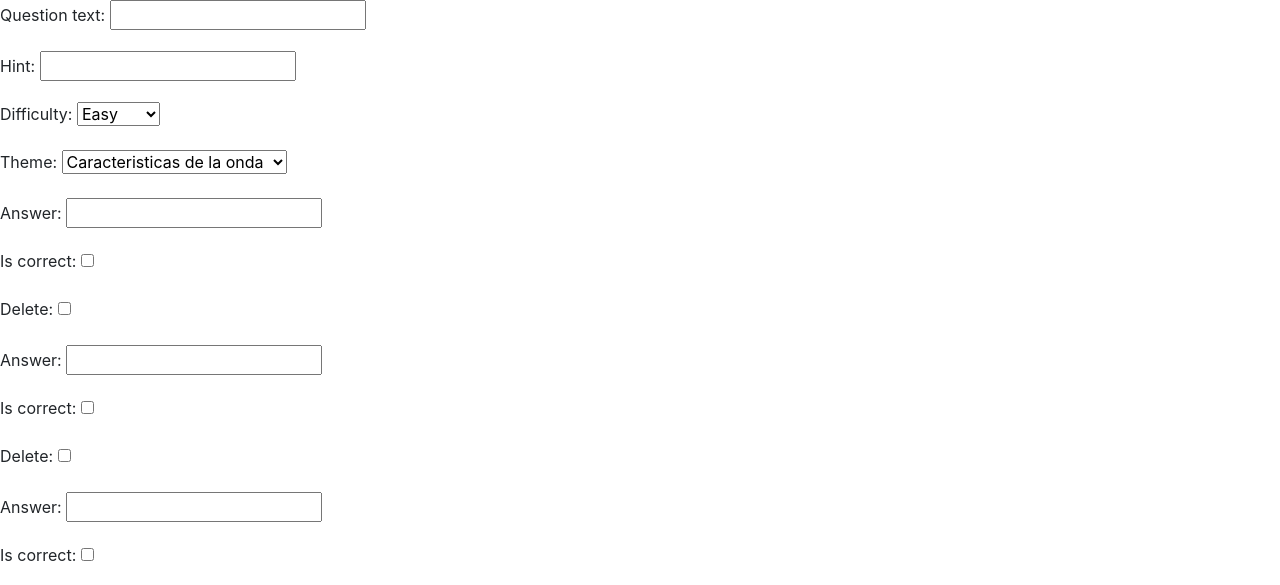
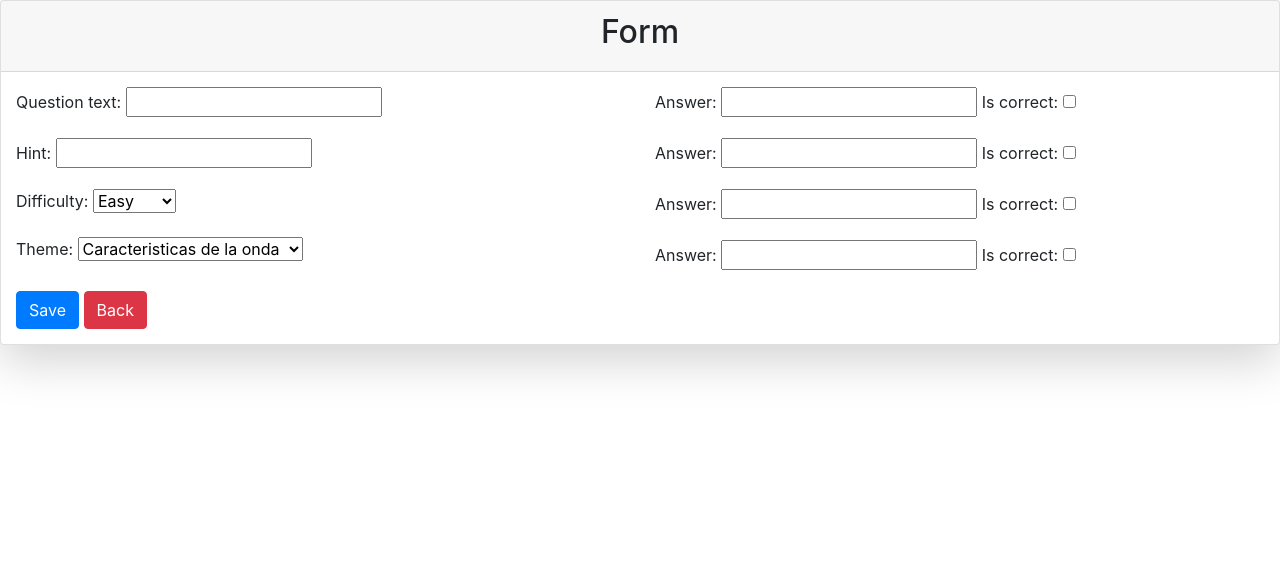
Before and after one commit to pds-uandes/pds-p2-g11, a Django app: page /questions/add/ in a window 1280 px wide. Shown: the top 585 px of the page. After the commit the page ends 367 px from the top, so only its background shows below. Run offline with Django 4.2, Linux system fonts and the light colour scheme; a user stored in the database is signed in; data comes from the database, SQL or seed files in the repository; both versions use the stored data as it was after the commit; some libraries are stand-ins or nearby versions.

Commit message:
ojala no mueras

```diff
--- a/mysite/home/templates/add_question.html
+++ b/mysite/home/templates/add_question.html
@@ -1,16 +1,35 @@
 {% extends "base_generic.html" %}
 
 {% block content %}
+<div class="card shadow-lg rounded" style="border-radius: 25px;">
+  <div class="card-header">
+    <h2 class="text-center">Form</h2>
+  </div>
+  <div class="card-body" style="padding: 15px;">
     <form method="post" class="needs-validation" novalidate>
         {% csrf_token %}
-        {{ form.as_p }}
-        {{ formset.management_form }}
-        {% for answer_form in formset %}
-            <div class="form-group">
-                {{ answer_form.as_p }}
+        <div class="row">
+            <div class="col-md-6">
+                <!-- Question -->
+                {{ form.as_p }}
             </div>
-        {% endfor %}
+            <div class="col-md-6">
+                <!-- Answers -->
+                {{ formset.management_form }}
+                {% for answer_form in formset %}
+                    <div class="form-group">
+                        {% for field in answer_form %}
+                            {% if not field.name == 'DELETE' and not field.name == 'uid' and not field.name == 'question' %}
+                                {{ field.label_tag }} {{ field }}
+                            {% endif %}
+                        {% endfor %}
+                    </div>
+                {% endfor %}
+            </div>
+        </div>
         <button type="submit" class="btn btn-primary">Save</button>
         <a href="{% url 'questions' %}" class="btn btn-danger">Back</a>
     </form>
+  </div>
+</div>
 {% endblock %}
--- a/mysite/home/templates/base_generic.html
+++ b/mysite/home/templates/base_generic.html
@@ -3,8 +3,12 @@
 <head>
     <title>ITS</title>
     <!-- Add Bootstrap CSS here -->
-    <link href="https://stackpath.bootstrapcdn.com/bootstrap/4.3.1/css/bootstrap.min.css" rel="stylesheet">
-    <script src="https://ajax.googleapis.com/ajax/libs/jquery/3.5.1/jquery.min.js"></script>
+    <!-- Add these lines to include Bootstrap CSS and JS -->
+    <link rel="stylesheet" href="https://stackpath.bootstrapcdn.com/bootstrap/4.5.2/css/bootstrap.min.css">
+    <script src="https://code.jquery.com/jquery-3.5.1.slim.min.js"></script>
+    <script src="https://cdn.jsdelivr.net/npm/@popperjs/core@2.5.3/dist/umd/popper.min.js"></script>
+    <script src="https://stackpath.bootstrapcdn.com/bootstrap/4.5.2/js/bootstrap.min.js"></script>
+
     <meta charset="UTF-8">
 </head>
 <body>
--- a/mysite/home/templates/confirm_delete.html
+++ b/mysite/home/templates/confirm_delete.html
@@ -1,10 +1,14 @@
 {% extends "base_generic.html" %}
 
 {% block content %}
+<div class="card">
+  <div class="card-body">
     <form method="post" class="needs-validation" novalidate>
         {% csrf_token %}
         <p class="mb-3">Are you sure you want to delete "{{ question.question_text }}"?</p>
         <button type="submit" class="btn btn-danger">Yes, delete</button>
         <a href="{% url 'questions' %}" class="btn btn-secondary">No, I've changed my mind</a>
     </form>
+  </div>
+</div>
 {% endblock %}
--- a/mysite/home/templates/results.html
+++ b/mysite/home/templates/results.html
@@ -3,7 +3,7 @@
 {% block content %}
 <div class="container" style="margin:auto;">
     <div class="container text-center" style="margin:auto;">
-    {% if redo %}
+    {% if redo and wrongs%}
     <form method="post" action="{% url 'redo_task' %}">
         {% csrf_token %}
         <button type="submit" class="btn btn-success mt-3">Redo</button>
--- a/mysite/mysite/settings.py
+++ b/mysite/mysite/settings.py
@@ -112,8 +112,8 @@ USE_TZ = True
 # Static files (CSS, JavaScript, Images)
 # https://docs.djangoproject.com/en/4.2/howto/static-files/
 
-STATIC_URL = "static/"
-
+STATIC_URL = "/static/"
+STATICFILES_DIRS = [BASE_DIR / "mystaticfiles"]
 # Default primary key field type
 # https://docs.djangoproject.com/en/4.2/ref/settings/#default-auto-field
 
--- /dev/null
+++ b/mysite/mystaticfiles/myglobal.css
@@ -0,0 +1,4 @@
+body {
+    color: violet;
+    background-color: pink;
+  }
```
Also changed, not shown: mysite/home/templates/edit_question.html (+15 -3 lines), mysite/home/templates/home.html (+7 -0 lines), mysite/home/templates/questions.html (+35 -1 lines), mysite/db.sqlite3.
